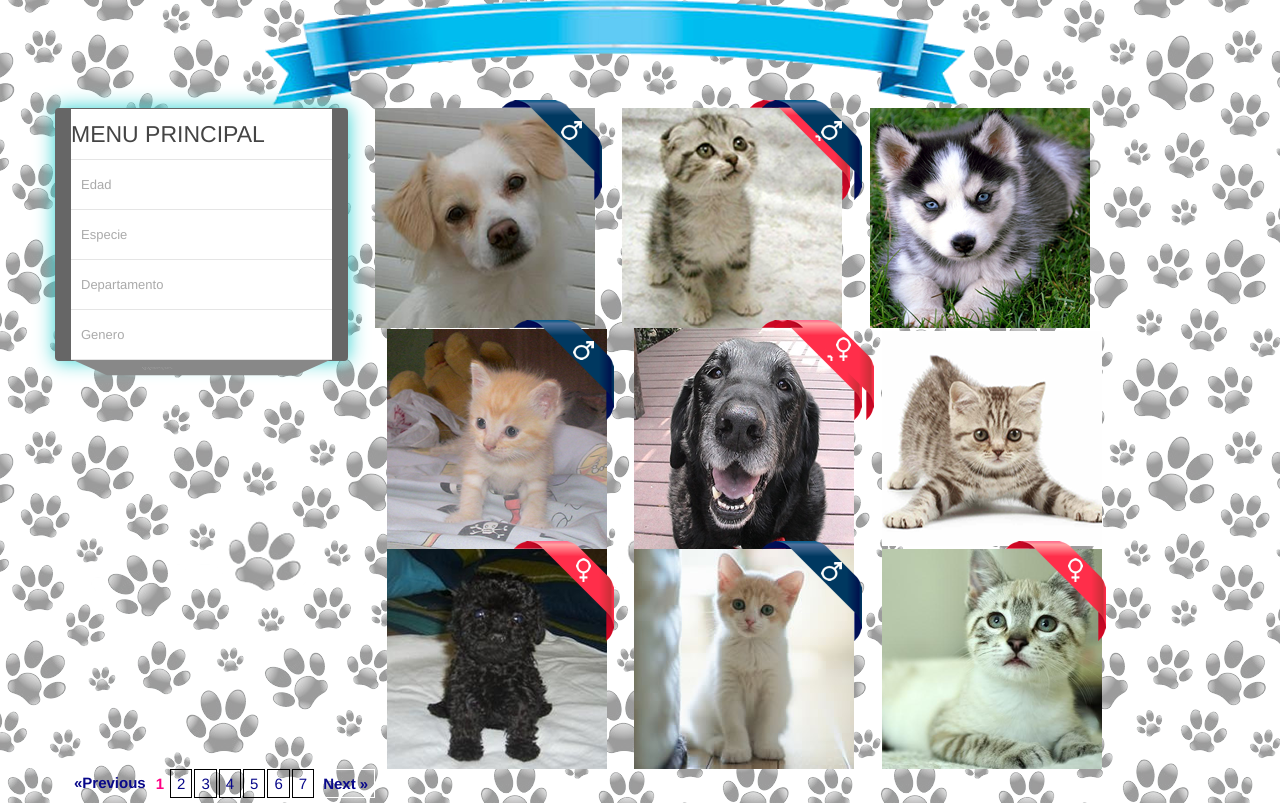
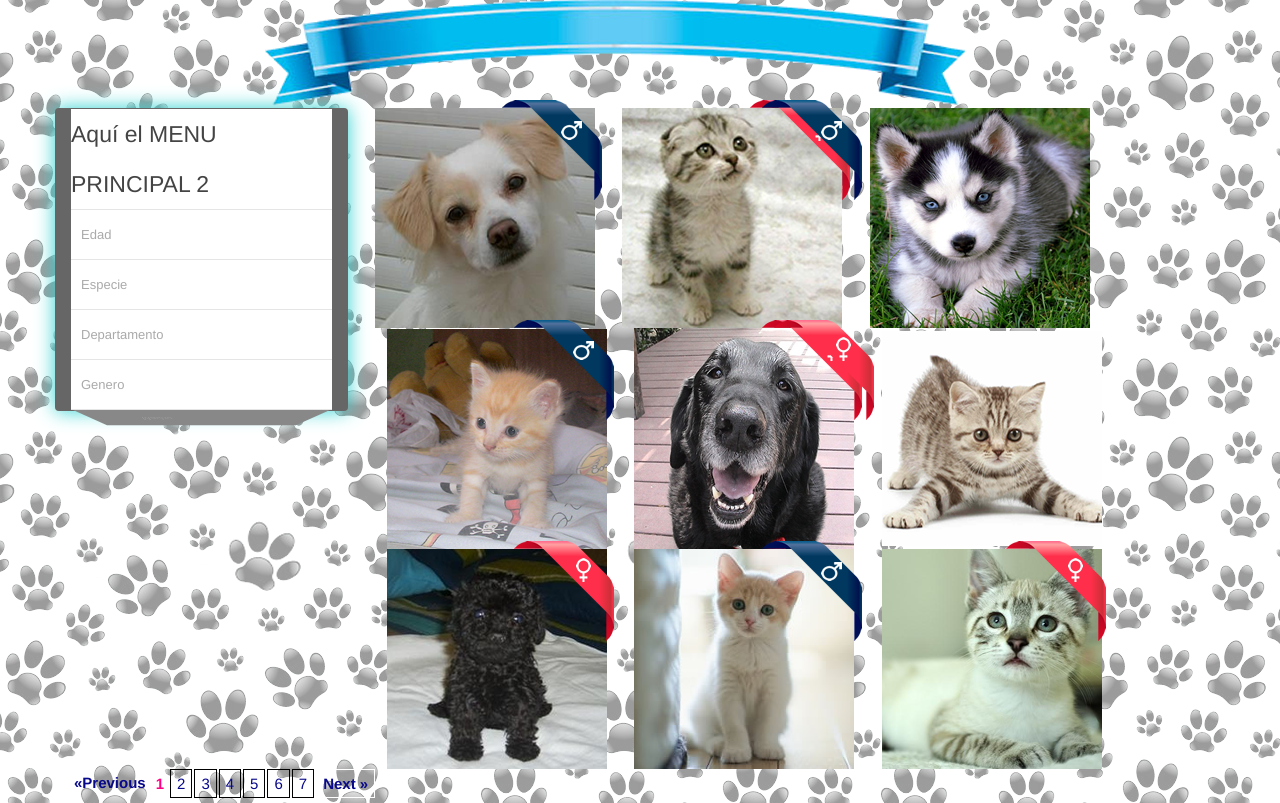
Before and after one commit to Daniela1007/Proyecto_PHP, a plain HTML site: page index.html in a window 1280 px wide. Drawn offline with Linux system fonts and the light colour scheme.

Commit message:
Cambio
Cambio

```diff
--- a/index.html
+++ b/index.html
@@ -17,7 +17,7 @@
 		</div>
 		<div class="row main">
 			<div class="col-md-3 buscador navbar">
-		  			<a class="menu" href="#">MENU PRINCIPAL</a>
+		  			<a class="menu" href="#">Aquí el MENU PRINCIPAL 2</a>
 				  	<div class="link large" href="#">
 				   		<span class="active">
 				   			<i class="icon-twitter"></i>Edad
```
